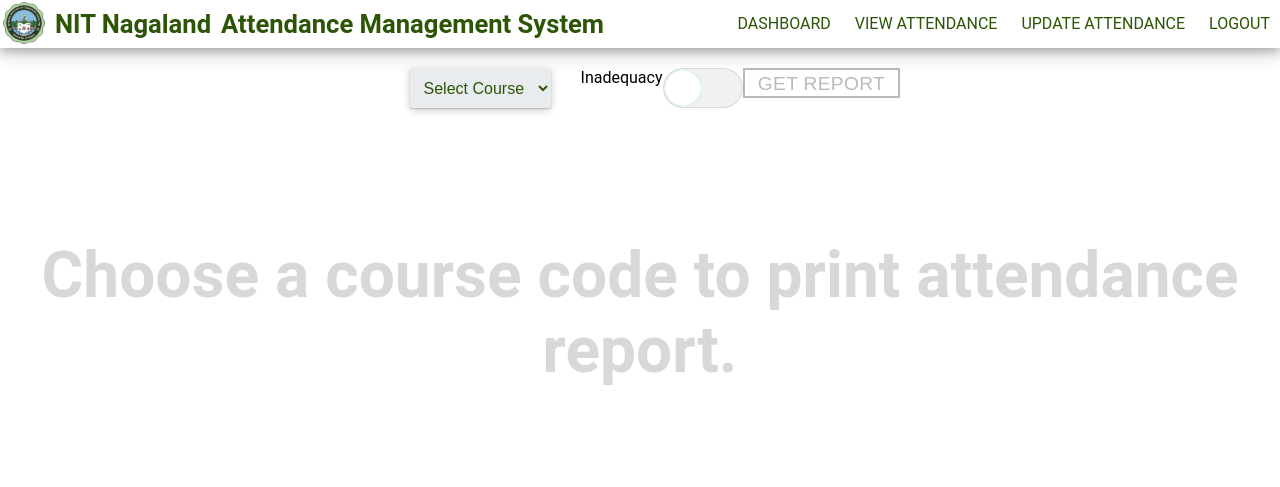
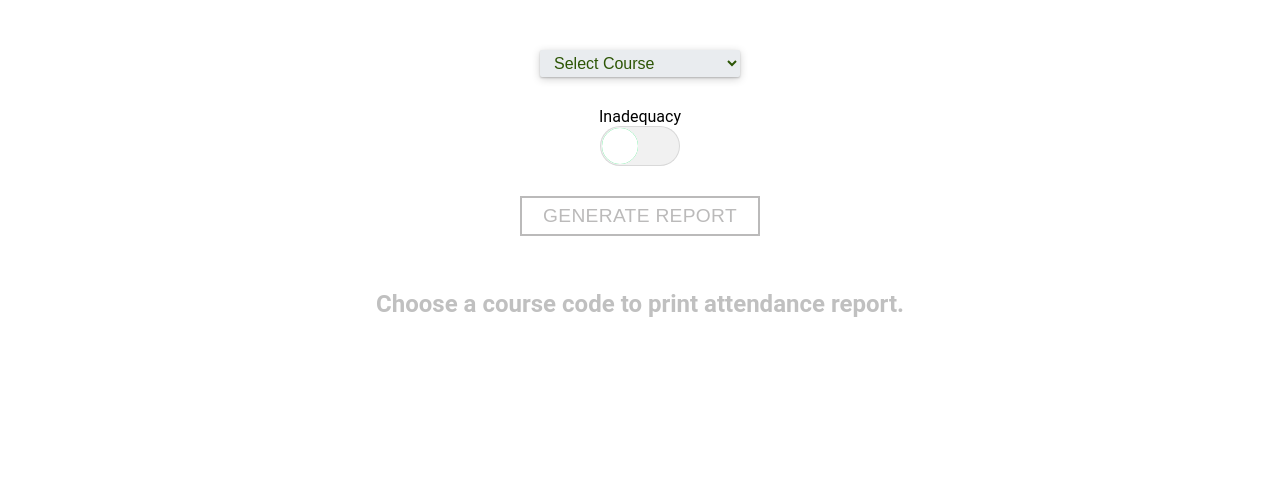
Before and after one commit to anandubey/projectAMS, a Django app: template faculty/templates/faculty/filter_attendance_report.html in a window 1280 px wide. Shown: the top 487 px of the page. Run offline with Django 3.2, Linux system fonts and the light colour scheme; the template is opened without the code that fills it, so the values that code supplies are empty; some libraries are stand-ins or nearby versions.

Commit message:
project completed

```diff
--- a/authentication/static/authentication/js/ams.js
+++ b/authentication/static/authentication/js/ams.js
@@ -7,6 +7,7 @@ var myFunction = function() {
 for (var i = 0; i < classname_array.length; i++) {
     classname_array[i].addEventListener('click', myFunction, false);
 }
+
 
 
 document.querySelector('.close').addEventListener('click', function(){
--- a/faculty/static/faculty/css/faculty-home.css
+++ b/faculty/static/faculty/css/faculty-home.css
@@ -865,3 +865,75 @@ img{
   .check1:checked:after {
     margin-left: 40px;
   }
+
+
+
+
+
+
+
+
+  .bg-modal{
+    width: 100%;
+    height: 100%;
+    background-color: rgba(0, 0, 0, 0.7);
+    position: absolute;
+    top: 0;
+    left: 0;
+    display: flex;
+    justify-content: center;
+    align-items: center;
+    display: none;
+  }
+
+  .modal-content{
+    width: 520px;
+    height: 360px;
+    background-color: white;
+    border-radius: 4px;
+    position: relative;
+    padding: 20px;
+  }
+  .close{
+    position: absolute;
+    top: 0;
+    right: 14px;
+    font-size: 30px;
+    transform: rotate(45deg);
+    cursor: pointer;
+
+  }
+  iframe{
+    border: none;
+    height: 100%;
+    width: 100%;
+  }
+  .filter_container{
+      display: flex;
+      align-items: center;
+      flex-direction: column;
+  }
+  .filter_container > .option-picker{
+      height: 250px;
+  }
+  .filter_container .option-picker form{
+      display: flex;
+      flex-direction: column;
+      align-items: center;
+  }
+ .h2_message{
+     margin: 0 auto;
+     color: rgb(192, 192, 192);
+     user-select: none;
+ }
+ .filter_container select, .filter_container button {
+     width: 200px;
+     margin-bottom: 30px;
+     margin-top: 30px;
+ }
+ .filter_container button{
+     width: 240px;
+ }
+ .filter_container .draw-border{
+     height: 40px;
+ }
--- a/faculty/templates/faculty/filter_attendance_report.html
+++ b/faculty/templates/faculty/filter_attendance_report.html
@@ -14,26 +14,8 @@
 
 </head>
 <body>
-	<div class="main_body">
-		<div class="ams-faculty_navbar faculty_view_attend_nav">
-			<div>
-			<div class="ams-navbar_logo ">
-				<a class="ams-header-logo_link" target="_blank" href="https://nitnagaland.ac.in">
-					<img src="{% static 'student/img/nitn_logo.png' %}">
-				</a>
-			</div>
-			<h1 id="left_h1"> NIT Nagaland </h1> <h1 id="right_h1"> Attendance Management System  </h1>
-			<span></span>
-			</div>
-			<div class="ams-navbar_links_with_db">
-				<a href="{% url 'faculty' %}">DASHBOARD</a>
-				<a class="link_1" href="{% url 'faculty_view_attend' %}">VIEW ATTENDANCE</a>
-				<a class="link_2" href="{% url 'update_attend' %}">UPDATE ATTENDANCE</a>
-				<a class="link_3" href="{% url 'faculty_logout' %}"> LOGOUT </a>
 
-			</div>
-		</div>
-		<div class="site-container">
+		<div class="filter_container">
 			<div class="option-picker">
 				<form method="POST" name="select_option_form" >
 					{% csrf_token %}
@@ -43,9 +25,10 @@
 						<option value="{{ course.course_code }}_{{ course.department }}_{{ course.year }}">{{ course.course_code }}{% if course.duplicate %} | {{ course.department }}{% endif %}</option>
 						{% endfor %}
 					</select>
+					<div></div>
 					<label for="is_inadequacy">Inadequacy</label>
 					<input type="checkbox" class="checkbox check1" name="is_inadequacy">
-					<button style="font-size:1.2rem;" type="submit" class="hod_button btn draw-border">GET REPORT</button>
+					<button style="font-size:1.2rem;" type="submit" class="hod_button btn draw-border">GENERATE REPORT</button>
 				</form>
 			</div>
 
@@ -56,14 +39,14 @@
 				<input type="hidden" name="report_course_code" value="{{ report_data.course }}">
 				<input type="hidden" name="report_department" value="{{ report_data.department }}">
 				<input type="hidden" name="report_is_inadequacy" value="{{ report_data.inadequacy }}">
-				<input type="submit" class="hod_button btn draw-border" value="Print report">
+				<button style="font-size:1.2rem;  width: 320px; margin: 0;" type="submit" class="hod_button btn draw-border">PRINT ATTENDANCE REPORT</button>
 			</form>
 			{% else %}
-			<h1>Choose a course code to print attendance report.</h1>
+			<h2 class="h2_message">Choose a course code to print attendance report.</h3>
 			{% endif %}
 		</div>
-	</div>
 
-<script src="{% static 'faculty/js/faculty.js' %}"></script>
+
+
 </body>
 </html>
```
Also changed, not shown: faculty/templates/faculty/faculty-home.html (+10 -4 lines).
